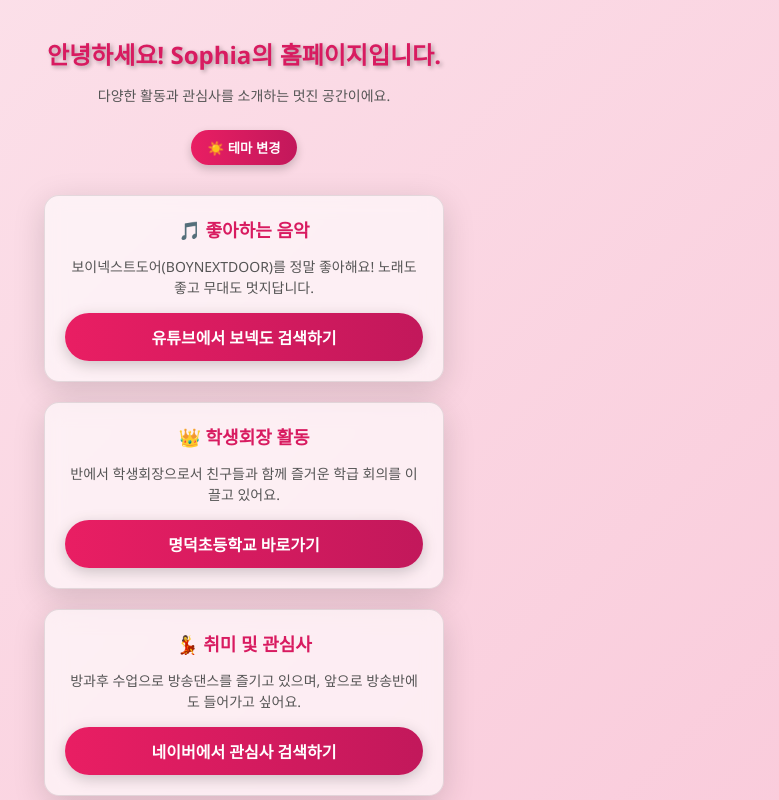
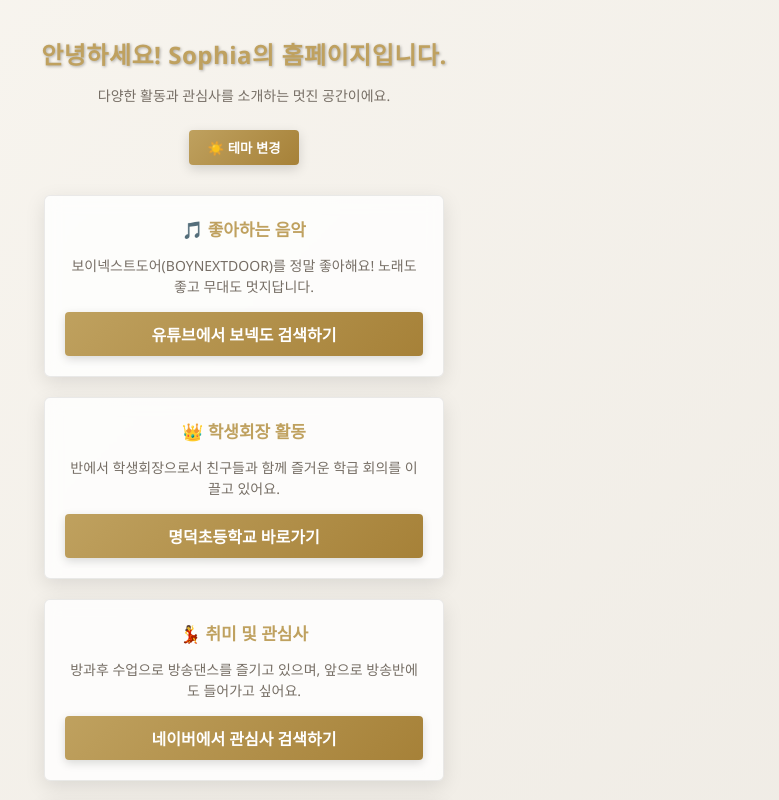
Before and after one commit to sophiacambridge/my-website, a plain HTML site: page index.html in a window 1280 px wide. Both pictures are taken after a click on the button "☀️ 테마 변경". Shown: the top 800 px of the page, without its empty margins (396-1175 px from the left). Drawn offline with Linux system fonts and the light colour scheme.

Commit message:
Update index.html

```diff
--- a/index.html
+++ b/index.html
@@ -6,24 +6,24 @@
     <title>Sophia의 홈페이지</title>
     <style>
         :root {
-            --bg-gradient: linear-gradient(135deg, #1f1c2c, #928dab);
-            --card-bg: rgba(255, 255, 255, 0.1);
-            --card-border: rgba(255, 255, 255, 0.2);
-            --text-color: #fff;
-            --sub-text: #e0e0e0;
-            --accent-color: #ffd700;
-            --btn-bg: linear-gradient(to right, #f39c12, #f1c40f);
-            --btn-text: #000;
+            --bg-gradient: linear-gradient(135deg, #1a1a1a, #2a2a35);
+            --card-bg: rgba(255, 255, 255, 0.05);
+            --card-border: rgba(255, 255, 255, 0.1);
+            --text-color: #f1f5f9;
+            --sub-text: #94a3b8;
+            --accent-color: #d4af37;
+            --btn-bg: linear-gradient(135deg, #e2c974, #bfa15f);
+            --btn-text: #111;
         }
 
         [data-theme="light"] {
-            --bg-gradient: linear-gradient(135deg, #fce4ec, #f8bbd0);
-            --card-bg: rgba(255, 255, 255, 0.6);
-            --card-border: rgba(0, 0, 0, 0.1);
-            --text-color: #333;
-            --sub-text: #555;
-            --accent-color: #d81b60;
-            --btn-bg: linear-gradient(to right, #e91e63, #c2185b);
+            --bg-gradient: linear-gradient(135deg, #f9f6f0, #eae6df);
+            --card-bg: rgba(255, 255, 255, 0.8);
+            --card-border: rgba(0, 0, 0, 0.08);
+            --text-color: #2e2a25;
+            --sub-text: #766e65;
+            --accent-color: #bfa15f;
+            --btn-bg: linear-gradient(135deg, #bfa15f, #a68138);
             --btn-text: #fff;
         }
 
@@ -36,7 +36,7 @@
             margin: 0;
             min-height: 100vh;
             box-sizing: border-box;
-            transition: all 0.3s ease;
+            transition: all 0.4s ease;
         }
 
         header {
@@ -46,7 +46,9 @@
         h1 {
             color: var(--accent-color);
             font-size: 24px;
-            text-shadow: 2px 2px 4px rgba(0, 0, 0, 0.3);
+            font-weight: 600;
+            letter-spacing: 0.5px;
+            text-shadow: 1px 1px 3px rgba(0, 0, 0, 0.3);
             margin-bottom: 10px;
         }
 
@@ -60,17 +62,18 @@
             background: var(--btn-bg);
             color: var(--btn-text);
             border: none;
-            padding: 8px 16px;
-            border-radius: 20px;
-            font-weight: bold;
+            padding: 8px 18px;
+            border-radius: 4px;
+            font-weight: 600;
             cursor: pointer;
-            box-shadow: 0 4px 10px rgba(0,0,0,0.2);
-            transition: transform 0.2s;
+            box-shadow: 0 4px 12px rgba(0,0,0,0.15);
+            transition: transform 0.2s, filter 0.2s;
             margin-top: 10px;
         }
 
         .theme-toggle-btn:hover {
-            transform: scale(1.05);
+            transform: translateY(-2px);
+            filter: brightness(1.1);
         }
 
         .container {
@@ -80,43 +83,44 @@
 
         .section {
             background: var(--card-bg);
-            backdrop-filter: blur(10px);
+            backdrop-filter: blur(8px);
             border: 1px solid var(--card-border);
             margin-bottom: 20px;
             padding: 20px;
-            border-radius: 15px;
-            box-shadow: 0 8px 32px 0 rgba(0, 0, 0, 0.15);
+            border-radius: 6px;
+            box-shadow: 0 6px 20px 0 rgba(0, 0, 0, 0.1);
             transition: transform 0.3s ease, box-shadow 0.3s ease;
         }
 
         .section:hover {
-            transform: translateY(-5px);
-            box-shadow: 0 12px 40px 0 rgba(0, 0, 0, 0.25);
+            transform: translateY(-3px);
+            box-shadow: 0 10px 25px 0 rgba(0, 0, 0, 0.15);
         }
 
         h2 {
             color: var(--accent-color);
-            font-size: 18px;
+            font-size: 17px;
+            font-weight: 600;
             margin-top: 0;
-            margin-bottom: 10px;
+            margin-bottom: 12px;
         }
 
         .btn {
             display: block;
             background: var(--btn-bg);
             color: var(--btn-text);
-            padding: 12px 20px;
+            padding: 10px 16px;
             text-decoration: none;
-            border-radius: 25px;
-            font-weight: bold;
+            border-radius: 4px;
+            font-weight: 600;
             margin-top: 15px;
-            box-shadow: 0 4px 15px rgba(0, 0, 0, 0.2);
+            box-shadow: 0 3px 10px rgba(0, 0, 0, 0.15);
             transition: all 0.3s ease;
         }
 
         .btn:hover {
             transform: translateY(-2px);
-            box-shadow: 0 6px 20px rgba(0, 0, 0, 0.3);
+            filter: brightness(1.1);
         }
     </style>
 </head>
@@ -172,7 +176,7 @@
 
         <div class="section">
             <h2>📱 유미의 세포들</h2>
-            <p>인기 웹툰 '유미의 세포들'의 매력적인 주인공 순록이를 만나볼 수 있는 공간이에요.</p>
+            <p>인기 웹툰 '유미의 세포들'의 매력적인 주인공 순록이를 만나볼 수 있는 정상의 공간이에요.</p>
             <a class="btn" href="https://search.naver.com/search.naver?query=유미의+세포들+순록" target="_blank">네이버에서 순록이 검색하기</a>
         </div>
 
```
